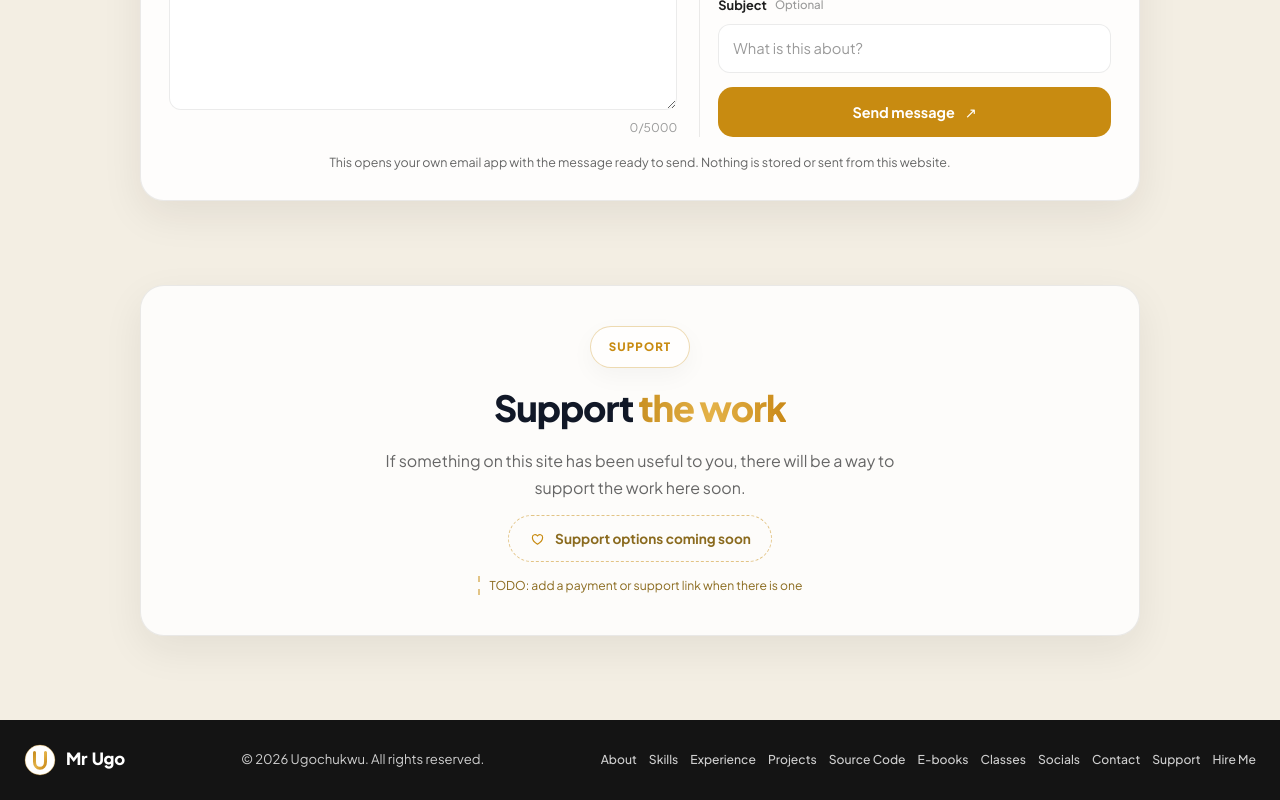
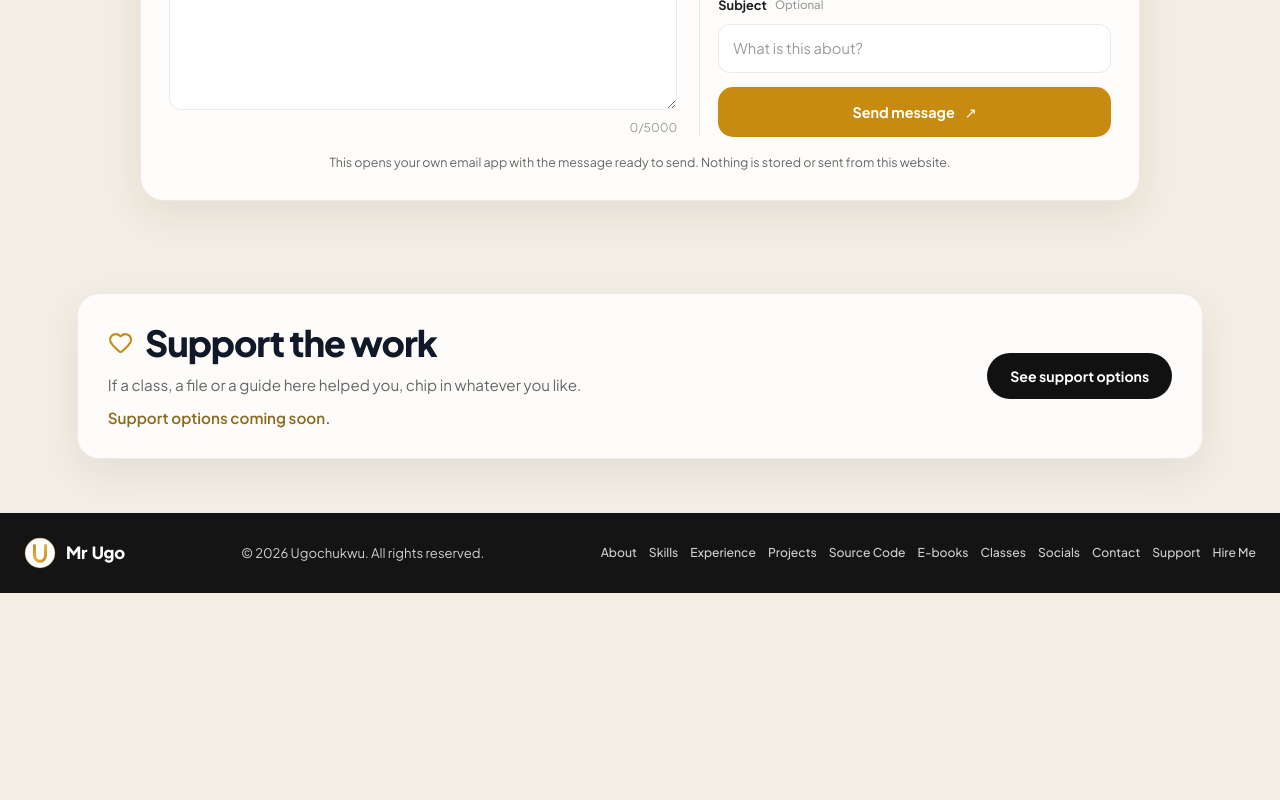
Before and after one commit to Bluezo-tech/mrugo.dev, a React (Vite) app: page / in a window 1280 px wide. Shown: the part 4748-5548 px from the top of the page. After the commit the page ends 5341 px from the top, so only its background shows below. Built offline with nearby package versions, Linux system fonts and the light colour scheme.

Commit message:
Support strip: supplied row layout with 'Support options coming soon' and one /support link; drop old panel and amount-chip styling

```diff
--- a/src/App.css
+++ b/src/App.css
@@ -2171,8 +2171,7 @@ a.contact-line-item:hover {
 /* ---- Shared column for the new sections ---- */
 
 .preview-section,
-.classes-section,
-.support-section {
+.classes-section {
   width: min(1000px, calc(100% - 48px));
   margin: 0 auto;
   padding: 0 0 84px;
@@ -2299,50 +2298,7 @@ a.contact-line-item:hover {
   font-size: 0.9rem;
 }
 
-/* ---- Support strip (directly above the footer) ---- */
-
-.support-panel {
-  display: flex;
-  flex-direction: column;
-  align-items: center;
-  gap: 14px;
-
-  padding: 40px 28px;
-
-  border: 1px solid var(--border);
-  border-radius: 24px;
-
-  background: rgba(255, 255, 255, 0.8);
-  box-shadow: 0 14px 40px rgba(35, 29, 19, 0.07);
-
-  text-align: center;
-}
-
-.support-panel .section-head .section-intro {
-  max-width: 520px;
-}
-
-.support-placeholder {
-  display: inline-flex;
-  align-items: center;
-  gap: 9px;
-
-  padding: 11px 20px;
-
-  border: 1px dashed rgba(200, 139, 17, 0.5);
-  border-radius: 999px;
-
-  color: var(--gold-dark);
-  font-size: 0.85rem;
-  font-weight: 700;
-}
-
-.support-icon {
-  flex: 0 0 auto;
-  width: 17px;
-  height: 17px;
-  color: var(--accent);
-}
+/* ---- Support strip — layout lives in the .support* block at the end ---- */
 
 @media (max-width: 900px) {
   .preview-grid {
@@ -2352,8 +2308,7 @@ a.contact-line-item:hover {
 
 @media (max-width: 760px) {
   .preview-section,
-  .classes-section,
-  .support-section {
+  .classes-section {
     width: calc(100% - 40px);
     padding: 0 0 62px;
   }
@@ -2362,8 +2317,7 @@ a.contact-line-item:hover {
     grid-template-columns: 1fr;
   }
 
-  .empty-state,
-  .support-panel {
+  .empty-state {
     padding: 32px 20px;
   }
 }
@@ -2777,10 +2731,6 @@ a.contact-line-item:hover {
     font-size: 0.92rem;
   }
 
-  .support-placeholder {
-    font-size: 0.88rem;
-  }
-
   .form-note,
   .form-count {
     font-size: 0.85rem;
@@ -2801,3 +2751,120 @@ a.contact-line-item:hover {
     font-size: 0.86rem;
   }
 }
+
+/* ========================================
+   SUPPORT STRIP (layout for the supplied markup)
+======================================== */
+
+.support {
+  width: min(1200px, 88%);
+  margin: 0 auto;
+  padding: 8px 0 54px;
+}
+
+.support-row {
+  display: flex;
+  align-items: center;
+  justify-content: space-between;
+  gap: 24px;
+
+  padding: 28px 30px;
+
+  border: 1px solid var(--border);
+  border-radius: 22px;
+
+  background: rgba(255, 255, 255, 0.82);
+  box-shadow: 0 14px 40px rgba(35, 29, 19, 0.07);
+}
+
+.support-text h2 {
+  display: flex;
+  align-items: center;
+  gap: 12px;
+
+  margin: 0 0 10px;
+
+  /* Same scale as every other section heading: 36px desktop / 30px phone */
+  font-size: clamp(1.875rem, 3.9vw, 2.25rem);
+  line-height: 1.15;
+  color: var(--text-h);
+}
+
+.support-text h2 svg {
+  flex: 0 0 auto;
+  width: 0.7em;
+  height: 0.7em;
+  color: var(--accent);
+}
+
+.support-text p {
+  max-width: 560px;
+
+  color: var(--text);
+  font-size: 0.95rem;
+  line-height: 1.6;
+}
+
+.support-text p + p {
+  margin-top: 8px;
+  color: var(--gold-dark);
+  font-weight: 600;
+}
+
+.support-actions {
+  flex: 0 0 auto;
+}
+
+.support-chip {
+  display: inline-flex;
+  align-items: center;
+  justify-content: center;
+
+  box-sizing: border-box;
+  min-height: 46px;
+  padding: 0 22px;
+
+  border: 1px solid transparent;
+  border-radius: 999px;
+
+  background: var(--button);
+  color: #fff;
+
+  font-size: 0.88rem;
+  font-weight: 700;
+  text-decoration: none;
+  white-space: nowrap;
+
+  transition:
+    background 0.2s ease,
+    transform 0.2s ease,
+    box-shadow 0.2s ease;
+}
+
+.support-chip:hover {
+  background: var(--button-hover);
+  box-shadow: 0 10px 26px rgba(0, 0, 0, 0.16);
+  transform: translateY(-1px);
+}
+
+.support-chip:focus-visible {
+  outline: 2px solid var(--accent);
+  outline-offset: 3px;
+}
+
+@media (max-width: 760px) {
+  .support-row {
+    flex-direction: column;
+    align-items: flex-start;
+    gap: 18px;
+    padding: 22px 20px;
+  }
+
+  .support-actions {
+    width: 100%;
+  }
+
+  .support-chip {
+    width: 100%;
+  }
+}
--- a/src/components/SupportSection.tsx
+++ b/src/components/SupportSection.tsx
@@ -1,28 +1,38 @@
-import { HeartIcon } from './Icons'
+import { Link } from 'react-router-dom'
 
 function SupportSection() {
   return (
-    <section className="support-section" id="support" data-reveal>
-      <div className="support-panel">
-        <div className="section-head">
-          <p className="section-label">SUPPORT</p>
+    // TODO: Ugo's payment link and amounts go here — do not reuse Bayo's tiers
+    <section className="support" id="support" data-reveal>
+      <div className="support-row">
+        <div className="support-text">
           <h2>
-            Support <span className="gold-text">the work</span>
+            <svg
+              xmlns="http://www.w3.org/2000/svg"
+              width="24"
+              height="24"
+              viewBox="0 0 24 24"
+              fill="none"
+              stroke="currentColor"
+              strokeWidth="2"
+              strokeLinecap="round"
+              strokeLinejoin="round"
+              className="lucide lucide-heart"
+              aria-hidden="true"
+            >
+              <path d="M2 9.5a5.5 5.5 0 0 1 9.591-3.676.56.56 0 0 0 .818 0A5.49 5.49 0 0 1 22 9.5c0 2.29-1.5 4-3 5.5l-5.492 5.313a2 2 0 0 1-3 .019L5 15c-1.5-1.5-3-3.2-3-5.5" />
+            </svg>
+            Support the work
           </h2>
-          <p className="section-intro">
-            If something on this site has been useful to you, there will be a way
-            to support the work here soon.
-          </p>
+          <p>If a class, a file or a guide here helped you, chip in whatever you like.</p>
+          <p>Support options coming soon.</p>
         </div>
 
-        <p className="support-placeholder">
-          <HeartIcon className="support-icon" />
-          <span>Support options coming soon</span>
-        </p>
-
-        <p className="todo-note">
-          TODO: add a payment or support link when there is one
-        </p>
+        <div className="support-actions" aria-label="Support with">
+          <Link to="/support" className="support-chip">
+            See support options
+          </Link>
+        </div>
       </div>
     </section>
   )
```
